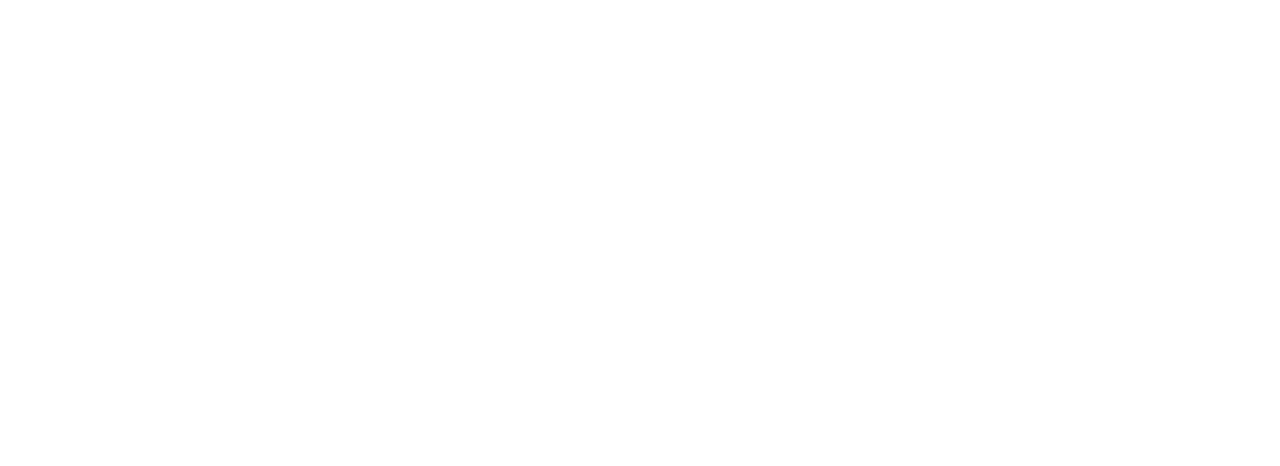
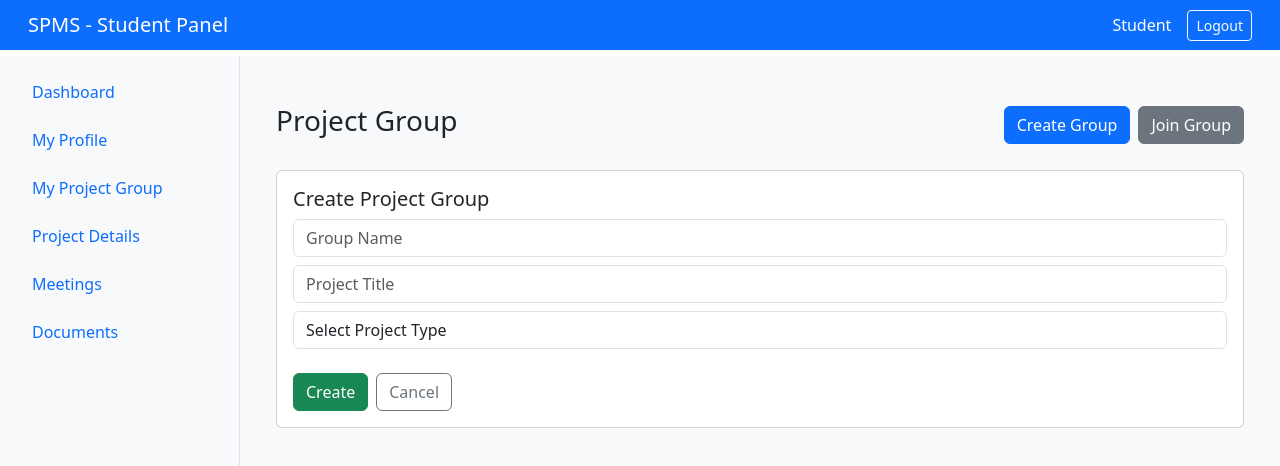
Before and after one commit to Narolayash/spms-project, a React (Vite) app in the folder frontend-spms/: page /student/project-group/create in a window 1280 px wide. Before the commit this address had no page. Shown: the top 466 px of the page. Built offline with nearby package versions, Linux system fonts and the light colour scheme.

Commit message:
project groups...

```diff
--- a/frontend-spms/src/App.jsx
+++ b/frontend-spms/src/App.jsx
@@ -22,6 +22,10 @@
 import StudentLayout from "./pages/Student/StudentLayout";
 import StudentDashboard from "./pages/Student/StudentDashboard";
 import StudentProfile from "./pages/Student/StudentProfile";
+import ProjectGroupLayout from "./pages/Student/ProjectGroup/ProjectGroupLayout";
+import ProjectGroup from "./pages/Student/ProjectGroup/ProjectGroup";
+import JoinGroup from "./pages/Student/ProjectGroup/JoinGroup";
+import CreateGroupForm from "./pages/Student/ProjectGroup/CreateGroup";
 
 function App() {
 
@@ -46,6 +50,8 @@
           <Route path="student-form" element={ <StudentForm /> } />
           <Route path="project-types" element={ <ProjectTypeList /> } />
           <Route path="project-type-form" element={ <ProjectTypeForm /> } />
+          {/* <Route path="group" element={  } />
+          <Route path="reports" element={  } /> */}
         </Route>
 
         <Route
@@ -55,14 +61,19 @@
           }
         >
           <Route index element={ <Navigate to="dashboard" /> } />
-            <Route index element={<Navigate to="dashboard" />} />
           <Route path="dashboard" element={ <StudentDashboard /> } />
           <Route path="profile" element={ <StudentProfile /> } />
-            {/* <Route path="profile" element={<StudentProfile />} /> */}
-            {/* <Route path="project-group" element={<StudentProjectGroup />} /> */}
-            {/* <Route path="project-details" element={<StudentProjectDetails />} /> */}
-            {/* <Route path="meetings" element={<StudentMeetings />} /> */}
-            {/* <Route path="documents" element={<StudentDocuments />} /> */}
+          <Route path="project-group" element={<ProjectGroupLayout />}>
+            <Route index element={<ProjectGroup />} />
+            <Route path="create" element={<CreateGroupForm />} />
+            <Route path="join" element={<JoinGroup />} />
+          </Route>
+
+
+          {/* <Route path="proposal" element= {  }/> */}
+          {/* <Route path="meetings" element={  } />
+          <Route path="documents" element={  } />
+          <Route path="attendance" element={ } /> */}
         </Route>
 
         <Route
@@ -71,13 +82,14 @@
           <FacultyLayout />
           }
         >
+          <Route index element={ <Navigate to="dashboard" /> } />
           <Route path="dashboard" element={ <FacultyDashboard /> } />
           <Route path="profile" element={ <FacultyProfile /> } />
-            {/* <Route path="profile" element={<StudentProfile />} /> */}
-            {/* <Route path="project-group" element={<StudentProjectGroup />} /> */}
-            {/* <Route path="project-details" element={<StudentProjectDetails />} /> */}
-            {/* <Route path="meetings" element={<StudentMeetings />} /> */}
-            {/* <Route path="documents" element={<StudentDocuments />} /> */}
+          {/* <Route path="proposals" element={  } />
+          <Route path="meetings" element={  } />
+          <Route path="attendance" element={  } />
+          <Route path="reports" element={  } />
+          <Route path="documents" element={  } /> */}
         </Route>
 
 
--- /dev/null
+++ b/frontend-spms/src/pages/student/ProjectGroup/CreateGroup.jsx
@@ -0,0 +1,48 @@
+import React, { useState } from "react";
+import { useNavigate } from "react-router-dom";
+
+const CreateGroupForm = () => {
+  const navigate = useNavigate();
+
+  const [form, setForm] = useState({
+    groupName: "",
+    projectTitle: "",
+    projectType: "",
+    members: []
+  });
+
+  const handleCancel = () => {
+    navigate("/student/project-group");
+  };
+
+  return (
+    <div className="card mt-4 p-3">
+      <h5>Create Project Group</h5>
+
+      <input className="form-control mb-2" placeholder="Group Name" />
+      <input className="form-control mb-2" placeholder="Project Title" />
+
+      <select className="form-control mb-2">
+        <option>Select Project Type</option>
+        <option>Major</option>
+        <option>Mini</option>
+        <option>Research</option>
+      </select>
+
+      <div className="d-flex gap-2 mt-3">
+        <button className="btn btn-success">
+          Create
+        </button>
+
+        <button
+          className="btn btn-outline-secondary"
+          onClick={handleCancel}
+        >
+          Cancel
+        </button>
+      </div>
+    </div>
+  );
+};
+
+export default CreateGroupForm;
--- /dev/null
+++ b/frontend-spms/src/pages/student/ProjectGroup/JoinGroup.jsx
@@ -0,0 +1,34 @@
+import React, { useState } from "react";
+import { useNavigate } from "react-router-dom";
+
+const JoinGroup = () => {
+  const navigate = useNavigate();
+  const [groupCode, setGroupCode] = useState("");
+
+  return (
+    <div className="card mt-4 p-3">
+      <h5>Join Project Group</h5>
+
+      <input
+        className="form-control"
+        placeholder="Enter Group Code"
+        onChange={e => setGroupCode(e.target.value)}
+      />
+
+      <div className="d-flex gap-2 mt-3">
+        <button className="btn btn-primary">
+          Join
+        </button>
+
+        <button
+          className="btn btn-outline-secondary"
+          onClick={() => navigate("/student/project-group")}
+        >
+          Cancel
+        </button>
+      </div>
+    </div>
+  );
+};
+
+export default JoinGroup;
--- /dev/null
+++ b/frontend-spms/src/pages/student/ProjectGroup/ProjectGroup.jsx
@@ -0,0 +1,40 @@
+import React from "react";
+
+const ProjectGroup = () => {
+
+  // multiple groups supported
+  const myGroups = [
+    {
+      id: 1,
+      groupName: "Avengers",
+      projectTitle: "THE AVENGERS INITIATIVE",
+      projectType: "Movie",
+      members: ["Doctor Strange", "Scarlet Witch", "Vision"]
+    }
+  ];
+
+  return (
+    <div className="mt-4">
+      {myGroups.length === 0 ? (
+        <p className="text-muted">You are not part of any project group.</p>
+      ) : (
+        myGroups.map(group => (
+          <div key={group.id} className="card p-3 mb-3">
+            <p><b>Group:</b> {group.groupName}</p>
+            <p><b>Title:</b> {group.projectTitle}</p>
+            <p><b>Type:</b> {group.projectType}</p>
+
+            <b>Members:</b>
+            <ul>
+              {group.members.map((m, i) => (
+                <li key={i}>{m}</li>
+              ))}
+            </ul>
+          </div>
+        ))
+      )}
+    </div>
+  );
+};
+
+export default ProjectGroup;
--- /dev/null
+++ b/frontend-spms/src/pages/student/ProjectGroup/ProjectGroupLayout.jsx
@@ -0,0 +1,34 @@
+import { Outlet, useNavigate } from "react-router-dom";
+
+const ProjectGroupLayout = () => {
+  const navigate = useNavigate();
+
+  return (
+    <div className="container mt-4">
+
+      <div className="d-flex justify-content-between align-items-center">
+        <h3>Project Group</h3>
+
+        <div className="d-flex gap-2">
+          <button
+            className="btn btn-primary"
+            onClick={() => navigate("create")}
+          >
+            Create Group
+          </button>
+
+          <button
+            className="btn btn-secondary"
+            onClick={() => navigate("join")}
+          >
+            Join Group
+          </button>
+        </div>
+      </div>
+
+      <Outlet />
+    </div>
+  );
+};
+
+export default ProjectGroupLayout;
--- a/frontend-spms/src/pages/student/StudentSidebar.jsx
+++ b/frontend-spms/src/pages/student/StudentSidebar.jsx
@@ -20,6 +20,12 @@
             My Profile
           </NavLink>
         </li>
+
+        {/* <li className="nav-item">
+          <NavLink className="nav-link" to="/student/project-group">
+            My Project Group
+          </NavLink>
+        </li> */}
 
         <li className="nav-item">
           <NavLink className="nav-link" to="/student/project-group">
```
Lines whose indentation alone changed are shown as unchanged.
